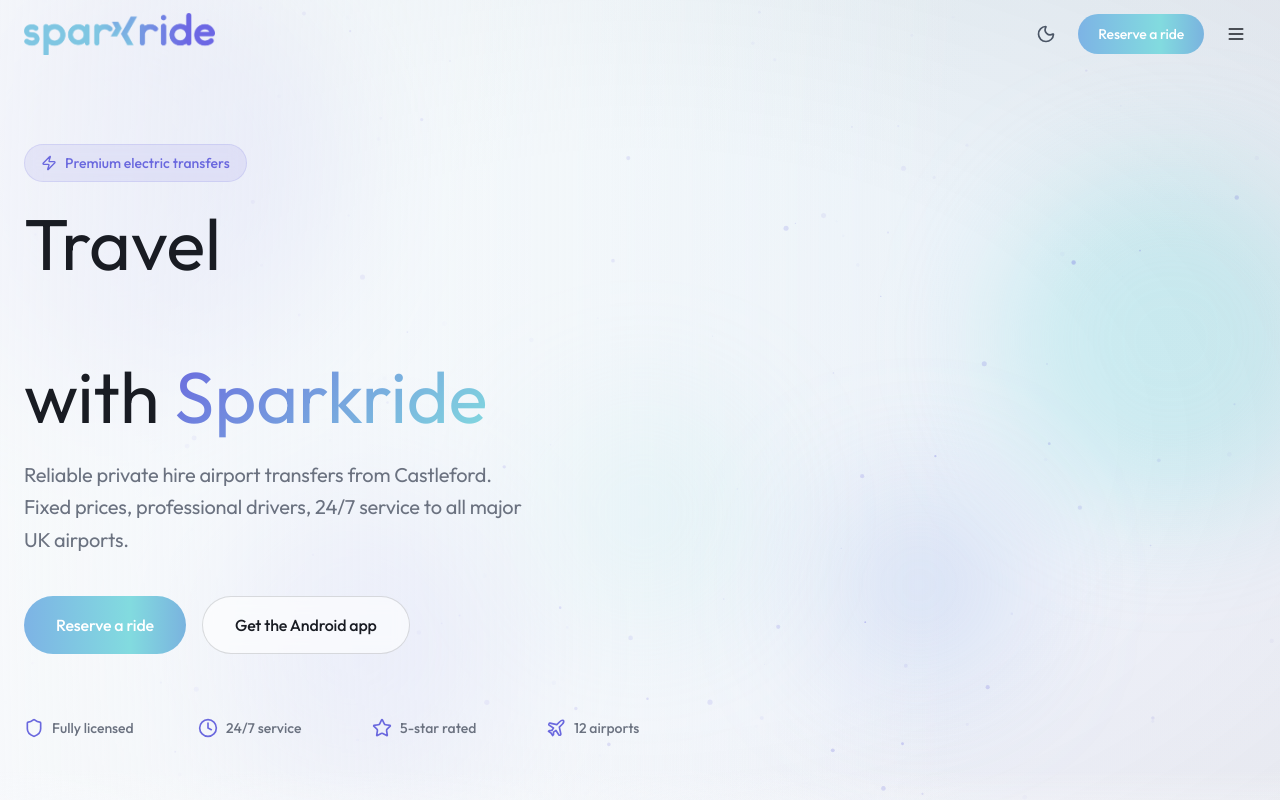
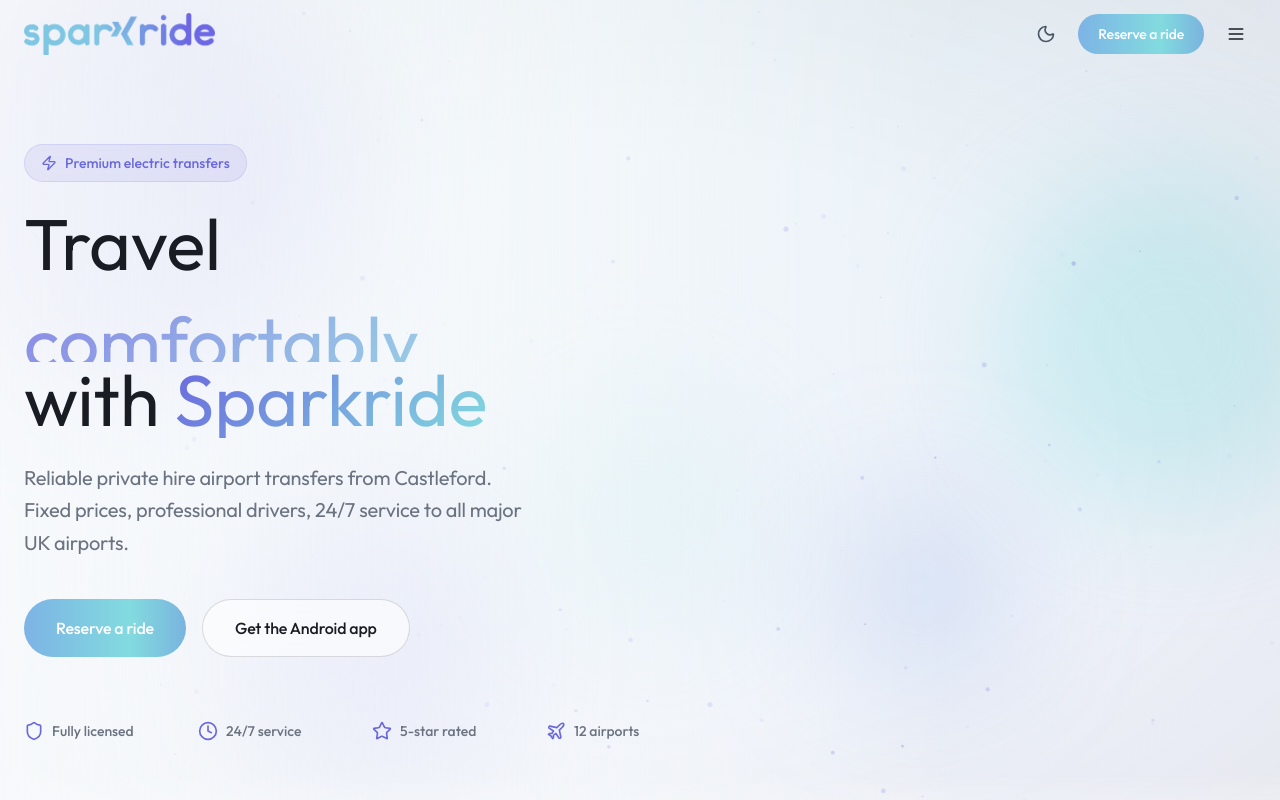
Before and after one commit to CHWEB7/Sparkride, a Next.js app: page / in a window 1280 px wide. Shown: the top 800 px of the page. Built offline with nearby package versions, Linux system fonts and the light colour scheme.

Commit message:
Fix invisible rotating hero word animation

```diff
--- a/src/app/globals.css
+++ b/src/app/globals.css
@@ -291,6 +291,10 @@
   .hero-ambient-orb {
     animation: none !important;
   }
+
+  .rotating-word-item {
+    transform: none !important;
+  }
 }
 
 .hover\:bg-brand-gradient-hover:hover {
@@ -298,10 +302,26 @@
 }
 
 .text-brand-gradient {
+  display: inline-block;
   background: linear-gradient(135deg, #6a68de 0%, #82dbdf 100%);
   -webkit-background-clip: text;
   -webkit-text-fill-color: transparent;
   background-clip: text;
+  color: transparent;
+}
+
+.rotating-word-slot {
+  display: inline-block;
+  vertical-align: bottom;
+  overflow: hidden;
+  min-width: 11.5ch;
+  height: 1.12em;
+  line-height: 1.12;
+}
+
+.rotating-word-item {
+  display: block;
+  white-space: nowrap;
 }
 
 /* Services carousel — cards clip at the right viewport edge */
--- a/src/components/Hero.tsx
+++ b/src/components/Hero.tsx
@@ -2,7 +2,7 @@
 import { Plane, Shield, Clock, Star, Zap } from "lucide-react";
 import { AnimatedGradientButton } from "./AnimatedGradientButton";
 import { HeroAmbientBackground } from "./HeroAmbientBackground";
-import { RotatingWord } from "./RotatingWord";
+import { HeroTitle } from "./HeroTitle";
 
 export function Hero() {
   return (
@@ -17,10 +17,7 @@
               Premium electric transfers
             </div>
 
-            <h1 className="font-display text-5xl sm:text-6xl lg:text-[4.5rem] text-dark dark:text-white leading-[1.05]">
-              Travel <RotatingWord /> with{" "}
-              <span className="text-brand-gradient">Sparkride</span>
-            </h1>
+            <HeroTitle />
 
             <p className="mt-6 text-lg sm:text-xl text-muted dark:text-gray-200 font-normal tracking-[-0.01em] leading-relaxed max-w-lg">
               Reliable private hire airport transfers from Castleford. Fixed prices,
--- /dev/null
+++ b/src/components/HeroTitle.tsx
@@ -0,0 +1,12 @@
+"use client";
+
+import { RotatingWord } from "./RotatingWord";
+
+export function HeroTitle() {
+  return (
+    <h1 className="font-display text-5xl sm:text-6xl lg:text-[4.5rem] text-dark dark:text-white leading-[1.05]">
+      Travel <RotatingWord /> with{" "}
+      <span className="text-brand-gradient">Sparkride</span>
+    </h1>
+  );
+}
--- a/src/components/RotatingWord.tsx
+++ b/src/components/RotatingWord.tsx
@@ -8,48 +8,55 @@
 
 export function RotatingWord({
   words = WORDS,
-  className = "",
 }: {
   words?: readonly string[];
-  className?: string;
 }) {
   const reduceMotion = useReducedMotion();
   const [index, setIndex] = useState(0);
+  const [mounted, setMounted] = useState(false);
 
   useEffect(() => {
-    if (reduceMotion || words.length <= 1) return;
+    setMounted(true);
+  }, []);
+
+  useEffect(() => {
+    if (!mounted || reduceMotion || words.length <= 1) return;
 
     const timer = window.setInterval(() => {
       setIndex((current) => (current + 1) % words.length);
     }, INTERVAL_MS);
 
     return () => window.clearInterval(timer);
-  }, [reduceMotion, words]);
+  }, [mounted, reduceMotion, words]);
 
   const word = words[index] ?? words[0];
 
+  if (!mounted) {
     return (
-    <span
-      className={`relative inline-block overflow-hidden align-bottom text-brand-gradient ${className}`}
-      style={{ minWidth: "11.5ch", height: "1.08em" }}
-      aria-live="polite"
-    >
-      {reduceMotion ? (
-        <span className="inline-block">{word}</span>
-      ) : (
+      <span className="rotating-word-slot text-brand-gradient" aria-hidden>
+        {words[0]}
+      </span>
+    );
+  }
+
+  if (reduceMotion) {
+    return <span className="rotating-word-slot text-brand-gradient">{word}</span>;
+  }
+
+  return (
+    <span className="rotating-word-slot" aria-live="polite">
       <AnimatePresence mode="wait" initial={false}>
         <motion.span
           key={word}
-            initial={{ opacity: 0, y: "100%" }}
-            animate={{ opacity: 1, y: 0 }}
-            exit={{ opacity: 0, y: "-100%" }}
-            transition={{ duration: 0.5, ease: [0.22, 1, 0.36, 1] }}
-            className="absolute inset-x-0 bottom-0 inline-block whitespace-nowrap"
+          initial={{ y: "100%", opacity: 0 }}
+          animate={{ y: "0%", opacity: 1 }}
+          exit={{ y: "-100%", opacity: 0 }}
+          transition={{ duration: 0.48, ease: [0.22, 1, 0.36, 1] }}
+          className="rotating-word-item text-brand-gradient"
         >
           {word}
         </motion.span>
       </AnimatePresence>
-      )}
     </span>
   );
 }
```
Lines whose indentation alone changed are shown as unchanged.
